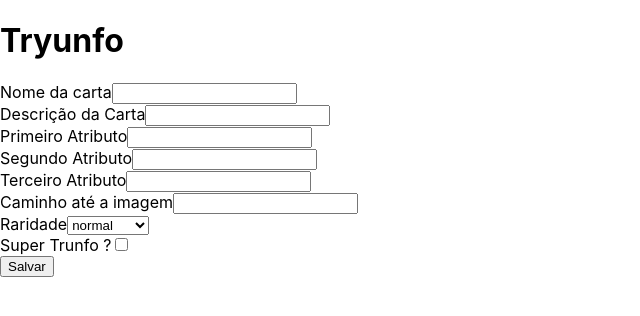
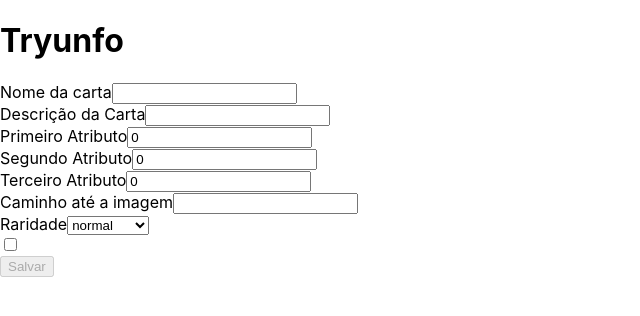
Before and after one commit to RabeloGuedes/Tryunfo, a React (Create React App) app: page / in a window 1280 px wide. Shown: the top 316 px of the page, without its empty margins (0-640 px from the left). Built offline with nearby package versions, Linux system fonts and the light colour scheme.

Commit message:
Adiciona props ao component Form e passa para o Input o valores auferidos.

```diff
--- a/src/App.js
+++ b/src/App.js
@@ -6,6 +6,18 @@ class App extends React.Component {
     super();
     this.onInputChange = this.onInputChange.bind(this);
     this.onSaveButtonClick = this.onSaveButtonClick.bind(this);
+    this.state = {
+      Name: '',
+      Description: ' ',
+      Attribute1: 0,
+      Attribute2: 0,
+      Attribute3: 0,
+      Image: ' ',
+      Rarity: ' ',
+      SuperTrunfo: false,
+      hasTrunfo: false,
+      ButtonState: true,
+    };
   }
 
   onInputChange = ({ target }) => {
@@ -21,22 +33,34 @@ class App extends React.Component {
   };
 
   render() {
+    const {
+      Name,
+      Description,
+      Attribute1,
+      Attribute2,
+      Attribute3,
+      Image,
+      Rarity,
+      SuperTrunfo,
+      hasTrunfo,
+      ButtonState,
+    } = this.state;
     return (
       <div>
         <h1>Tryunfo</h1>
         <Form
-          cardName=""
-          cardDescription=""
-          cardAttr1=""
-          cardAttr2=""
-          cardAttr3=""
-          cardImage=""
-          cardRare=""
-          cardTrunfo={ false }
-          hasTrunfo={ false }
-          isSaveButtonDisabled={ false }
-          onInputChange
-          onSaveButtonClick
+          cardName={ Name }
+          cardDescription={ Description }
+          cardAttr1={ Attribute1 }
+          cardAttr2={ Attribute2 }
+          cardAttr3={ Attribute3 }
+          cardImage={ Image }
+          cardRare={ Rarity }
+          cardTrunfo={ SuperTrunfo }
+          hasTrunfo={ hasTrunfo }
+          isSaveButtonDisabled={ ButtonState }
+          onInputChange={ this.onInputChange }
+          onSaveButtonClick={ this.onSaveButtonClick }
         />
       </div>
     );
--- a/src/components/Form.jsx
+++ b/src/components/Form.jsx
@@ -23,84 +23,98 @@ class Form extends React.Component {
       <form>
         <div>
           <Input
+            name="Name"
             type="text"
             label="Nome da carta"
             dataTest="name-input"
             value={ cardName }
-            onChange={ onInputChange }
+            func={ onInputChange }
           />
         </div>
         <div>
           <Input
+            name="Description"
             type="textarea"
             label="Descrição da Carta"
             dataTest="description-input"
             value={ cardDescription }
-            onChange={ onInputChange }
+            func={ onInputChange }
           />
         </div>
         <div>
           <Input
+            name="Attribute1"
             type="number"
             label="Primeiro Atributo"
             dataTest="attr1-input"
             value={ cardAttr1 }
-            onChange={ onInputChange }
+            func={ onInputChange }
           />
         </div>
         <div>
           <Input
+            name="Attribute2"
             type="number"
             label="Segundo Atributo"
             dataTest="attr2-input"
             value={ cardAttr2 }
-            onChange={ onInputChange }
+            func={ onInputChange }
           />
         </div>
         <div>
           <Input
+            name="Attribute3"
             type="number"
             label="Terceiro Atributo"
             dataTest="attr3-input"
             value={ cardAttr3 }
-            onChange={ onInputChange }
+            func={ onInputChange }
           />
         </div>
         <div>
           <Input
+            name="Image"
             type="text"
             label="Caminho até a imagem"
             dataTest="image-input"
             value={ cardImage }
-            onChange={ onInputChange }
+            func={ onInputChange }
           />
         </div>
         <div>
-          <Input
-            type="select"
-            label="Raridade"
-            dataTest="rare-input"
-            value={ cardRare }
-            onChange={ onInputChange }
-          />
+          <label htmlFor="Rarity">
+            Raridade
+            <select
+              name="Rarity"
+              data-testid="rare-input"
+              value={ cardRare }
+              onChange={ onInputChange }
+            >
+              <option value="normal">normal</option>
+              <option value="raro">raro</option>
+              <option value="muito raro">muito raro</option>
+            </select>
+          </label>
         </div>
         <div>
-          <Input
+          <input
+            name="SuperTrunfo"
             type="checkbox"
             label="Super Trunfo ?"
-            dataTest="trunfo-input"
+            data-testid="trunfo-input"
             checked={ cardTrunfo }
             onChange={ onInputChange }
           />
         </div>
         <div>
-          <Input
+          <button
+            data-testid="save-button"
             type="button"
-            label="Salvar"
-            dataTest="save-button"
             disabled={ isSaveButtonDisabled }
             onClick={ onSaveButtonClick }
-          />
+          >
+            Salvar
+          </button>
         </div>
       </form>
     );
--- a/src/components/Input.jsx
+++ b/src/components/Input.jsx
@@ -3,38 +3,16 @@ import PropTypes from 'prop-types';
 
 class Input extends React.Component {
   render() {
-    const { type, label, dataTest } = this.props;
-    if (type === 'select') {
-      console.log(dataTest);
-      return (
-        <label htmlFor={ label }>
-          { label }
-          <select data-testid={ dataTest } type="select">
-            <option>
-              normal
-            </option>
-            <option>
-              raro
-            </option>
-            <option>
-              muito raro
-            </option>
-          </select>
-        </label>
-      );
-    } if (type === 'button') {
-      return (
-        <button data-testid={ dataTest } type="button">
-          Salvar
-        </button>
-      );
-    }
+    const { name, type, label, dataTest, value, func } = this.props;
     return (
-      <label htmlFor={ label }>
+      <label htmlFor={ name }>
         { label }
         <input
+          name={ name }
           data-testid={ dataTest }
           type={ type }
+          value={ value }
+          onChange={ func }
         />
       </label>
     );
@@ -42,9 +20,12 @@ class Input extends React.Component {
 }
 
 Input.propTypes = {
+  name: PropTypes.string.isRequired,
   type: PropTypes.string.isRequired,
   label: PropTypes.string.isRequired,
   dataTest: PropTypes.string.isRequired,
+  value: PropTypes.string.isRequired,
+  func: PropTypes.func.isRequired,
 };
 
 export default Input;
```
